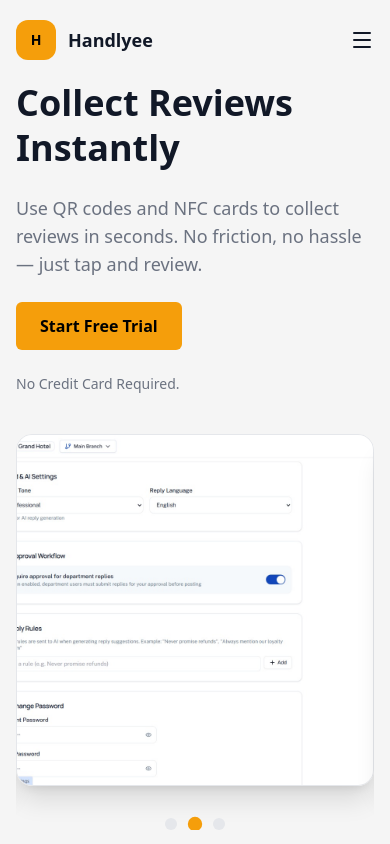
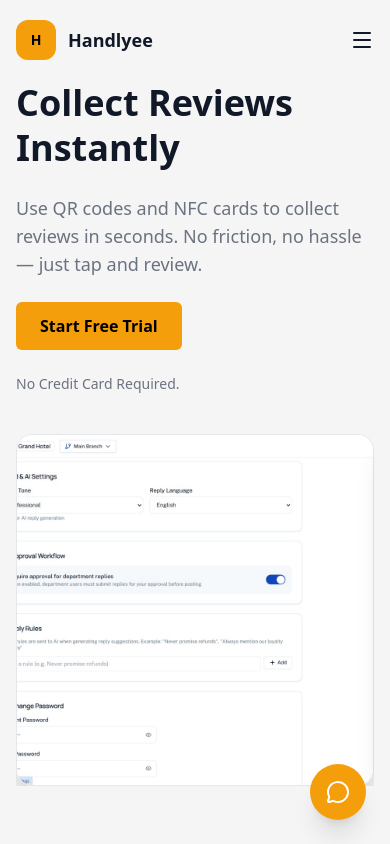
Before and after one commit to BigwigMediaAI/handleey, a Next.js app in the folder frontend/: page / in a window 390 px wide. Shown: the top 844 px of the page. Built offline with nearby package versions, Linux system fonts and the light colour scheme.

Commit message:
updated testimonial, hero and added floating icon

```diff
--- /dev/null
+++ b/frontend/app/components/Floating.tsx
@@ -0,0 +1,101 @@
+"use client";
+
+import { useState } from "react";
+import { MessageCircle, X, Phone, Calendar } from "lucide-react";
+
+export default function FloatingContact() {
+  const [open, setOpen] = useState(false);
+
+  return (
+    <>
+      {/* PANEL */}
+      {open && (
+        <div
+          className="fixed bottom-24 right-6 w-[320px] rounded-xl shadow-2xl overflow-hidden z-50"
+          style={{ background: "var(--bg)" }}
+        >
+          {/* HEADER */}
+          <div
+            className="px-5 py-4 text-white font-semibold text-center"
+            style={{ background: "var(--accent)" }}
+          >
+            How would you like to contact us?
+          </div>
+
+          {/* OPTIONS */}
+          <div className="divide-y" style={{ borderColor: "var(--border)" }}>
+            {/* WhatsApp */}
+            <a
+              href="https://api.whatsapp.com/send?phone=918368573451"
+              target="_blank"
+              className="flex items-center gap-4 px-5 py-4 hover:bg-gray-50"
+            >
+              <div className="h-10 w-10 flex items-center justify-center rounded-full bg-green-500 text-white">
+                <MessageCircle size={20} />
+              </div>
+              <div>
+                <p className="font-medium">Start Free Trial</p>
+                <p className="text-sm text-gray-500">We are available 24x7</p>
+              </div>
+            </a>
+
+            {/* Call */}
+            <a
+              href="tel:+918368573451"
+              className="flex items-center gap-4 px-5 py-4 hover:bg-gray-50"
+            >
+              <div className="h-10 w-10 flex items-center justify-center rounded-full bg-green-600 text-white">
+                <Phone size={20} />
+              </div>
+              <div>
+                <p className="font-medium">Call: +91 8368573451</p>
+                <p className="text-sm text-gray-500">10am - 7pm (IST)</p>
+              </div>
+            </a>
+
+            {/* Demo */}
+            <a
+              href="https://api.whatsapp.com/send?phone=918368573451&text=Hello,%20I%27d%20like%20to%20schedule%20a%20demo"
+              target="_blank"
+              className="flex items-center gap-4 px-5 py-4 hover:bg-gray-50"
+            >
+              <div className="h-10 w-10 flex items-center justify-center rounded-full bg-yellow-500 text-white">
+                <Calendar size={20} />
+              </div>
+              <div>
+                <p className="font-medium">Schedule a Demo</p>
+                <p className="text-sm text-gray-500">
+                  15 min Google Meet / Zoom
+                </p>
+              </div>
+            </a>
+
+            {/* Video */}
+            {/* <div className="flex items-center gap-4 px-5 py-4 hover:bg-gray-50 cursor-pointer">
+              <div className="h-10 w-10 flex items-center justify-center rounded-full bg-red-500 text-white">
+                ▶
+              </div>
+              <div>
+                <p className="font-medium">See How it Works</p>
+              </div>
+            </div> */}
+          </div>
+
+          {/* FOOTER */}
+          <div className="text-center text-xs py-2 text-gray-400">
+            Powered by Handlyee
+          </div>
+        </div>
+      )}
+
+      {/* FLOATING BUTTON */}
+      <button
+        onClick={() => setOpen(!open)}
+        className="fixed bottom-6 right-6 h-14 w-14 rounded-full flex items-center justify-center shadow-xl z-50 transition"
+        style={{ background: "var(--accent)", color: "#fff" }}
+      >
+        {open ? <X size={24} /> : <MessageCircle size={24} />}
+      </button>
+    </>
+  );
+}
--- a/frontend/app/components/home/Features.tsx
+++ b/frontend/app/components/home/Features.tsx
@@ -65,7 +65,7 @@
                 className="bg-[#eeeeee] p-8 text-left rounded-md hover:shadow-md transition"
               >
                 {/* ICON BOX */}
-                <div className="mb-5 inline-flex h-12 w-12 items-center justify-center bg-yellow-500 text-black rounded">
+                <div className="mb-5 inline-flex h-12 w-12 items-center justify-center bg-[var(--accent)] text-black rounded">
                   {item.icon}
                 </div>
 
--- a/frontend/app/components/home/Hero.tsx
+++ b/frontend/app/components/home/Hero.tsx
@@ -1,6 +1,9 @@
 "use client";
 
-import { useEffect, useState } from "react";
+import { Swiper, SwiperSlide } from "swiper/react";
+import { Autoplay } from "swiper/modules";
+
+import "swiper/css";
 
 const slides = [
   {
@@ -27,32 +30,24 @@
   "https://api.whatsapp.com/send?phone=918368573451&text=Hello,%20I'm%20interested%20in%20starting%20a%20free%20trial.";
 
 export default function Hero() {
-  const [current, setCurrent] = useState(0);
-
-  useEffect(() => {
-    const interval = setInterval(() => {
-      setCurrent((prev) => (prev + 1) % slides.length);
-    }, 4000);
-
-    return () => clearInterval(interval);
-  }, []);
-
   return (
     <section
-      className="relative overflow-hidden py-20 px-4 "
+      className="py-20 px-4"
       style={{ background: "var(--bg-secondary)" }}
     >
-      <div className="max-w-7xl mx-auto overflow-hidden">
-        {/* SLIDER */}
-        <div
-          className="flex transition-transform duration-700 ease-in-out"
-          style={{ transform: `translateX(-${current * 100}%)` }}
+      <div className="max-w-7xl mx-auto">
+        <Swiper
+          modules={[Autoplay]}
+          loop={true}
+          speed={700}
+          autoplay={{
+            delay: 3000, // ⏱️ stops for 3 sec
+            disableOnInteraction: false,
+          }}
         >
           {slides.map((slide, index) => (
-            <div
-              key={index}
-              className="min-w-full grid md:grid-cols-2 items-center gap-10"
-            >
+            <SwiperSlide key={index}>
+              <div className="grid md:grid-cols-2 items-center gap-10">
                 {/* LEFT */}
                 <div className="space-y-6">
                   <h1
@@ -69,7 +64,7 @@
                     {slide.description}
                   </p>
 
-                {/* CTA BUTTON */}
+                  {/* CTA */}
                   <a
                     href={WHATSAPP_LINK}
                     target="_blank"
@@ -97,8 +92,8 @@
                   </p>
                 </div>
 
-              {/* RIGHT IMAGE */}
-              <div className="relative">
+                {/* RIGHT */}
+                <div>
                   <div
                     className="rounded-2xl overflow-hidden shadow-xl"
                     style={{ border: "1px solid var(--border)" }}
@@ -111,23 +106,9 @@
                   </div>
                 </div>
               </div>
+            </SwiperSlide>
           ))}
-        </div>
-
-        {/* DOTS */}
-        <div className="flex justify-center mt-8 gap-3">
-          {slides.map((_, i) => (
-            <button
-              key={i}
-              onClick={() => setCurrent(i)}
-              className="h-3 w-3 rounded-full transition"
-              style={{
-                background: current === i ? "var(--accent)" : "var(--border)",
-                transform: current === i ? "scale(1.2)" : "scale(1)",
-              }}
-            />
-          ))}
-        </div>
+        </Swiper>
       </div>
     </section>
   );
--- a/frontend/app/globals.css
+++ b/frontend/app/globals.css
@@ -7,6 +7,7 @@
 
   /* Accent (Yellow like screenshot) */
   --accent: #f59e0b; /* amber / yellow */
+
   --accent-hover: #d97706;
 
   /* Background */
@@ -29,7 +30,6 @@
   --success: #22c55e;
   --error: #ef4444;
 }
-
 html {
   scroll-behavior: smooth;
 }
--- a/frontend/app/page.tsx
+++ b/frontend/app/page.tsx
@@ -5,6 +5,7 @@
 import Plans from "./components/home/Plans";
 import Footer from "./components/Footer";
 import FAQ from "./components/home/FAQ";
+import FloatingContact from "./components/Floating";
 
 export default function Home() {
   return (
@@ -16,6 +17,7 @@
       <Plans />
       <FAQ />
       <Footer />
+      <FloatingContact />
     </div>
   );
 }
--- a/frontend/package.json
+++ b/frontend/package.json
@@ -17,7 +17,8 @@
     "react": "19.2.4",
     "react-dom": "19.2.4",
     "react-icons": "^5.6.0",
-    "react-quill-new": "^3.8.3"
+    "react-quill-new": "^3.8.3",
+    "swiper": "^12.1.3"
   },
   "devDependencies": {
     "@tailwindcss/postcss": "^4",
```
Also changed, not shown: frontend/app/components/home/Testimonial.tsx (+58 -22 lines), 1 other file (tests, documents, lock files or other folders). Lines whose indentation alone changed are shown as unchanged.
